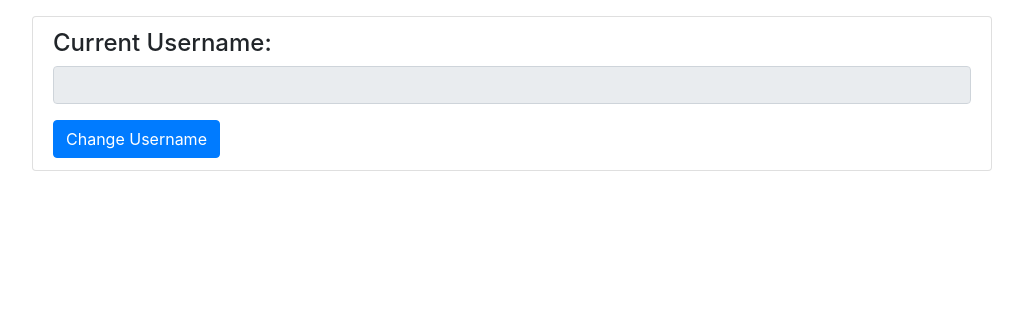
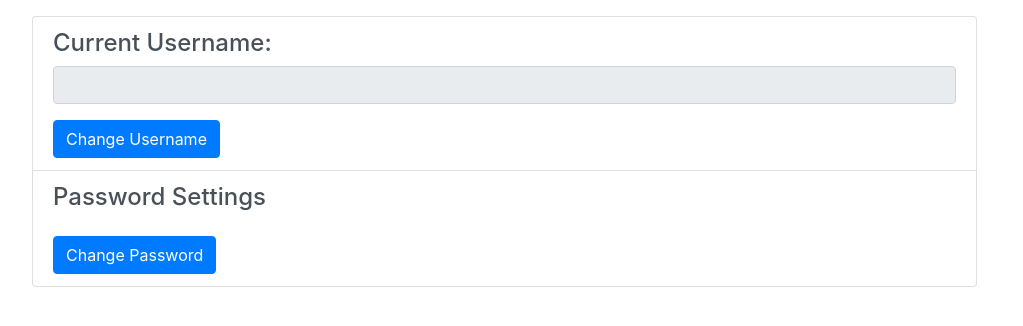
Before and after one commit to theodoregraham1/climbingTracker, a Django app: template templates/tracker/account_centre.html in a window 1280 px wide. Shown: the part 56-382 px from the top of the page, without its empty margins (128-1151 px from the left). Run offline with Django 5.2, Linux system fonts and the light colour scheme; the template is opened without the code that fills it, so the values that code supplies are empty; some libraries are stand-ins or nearby versions.

Commit message:
Start password editing

```diff
--- a/static/centres_display.js
+++ b/static/centres_display.js
@@ -23,6 +23,7 @@ function load_page() {
 	})
 		.then(response => response.json())
 		.then(centres => {
+			clear("centres-display")
 			if (centres.length < PAGE_SIZE) {
 				disable("page-next-btn")
 			} else {
--- a/templates/tracker/account_centre.html
+++ b/templates/tracker/account_centre.html
@@ -10,12 +10,19 @@
 {% endblock %}
 
 {% block body %}
-	<ul class="list-group">
-        <li id="change-username-li" class="list-group-item col-md-9 mx-auto">
+	<ul class="list-group col-md-9 mx-auto">
+        <li id="change-username-li" class="list-group-item list-group-item-action">
             <h4>Current Username:</h4>
             <input disabled id="old-username" class="form-control" type="text" value="{{ user.username }}">
 
             <button id="change-username-btn" class="btn btn-primary mt-3" onclick="open_username_editing()">Change Username</button>
         </li>
+
+        <li id="change-password-li" class="list-group-item list-group-item-action">
+            <h4>Password Settings</h4>
+            <button id="change-password-btn" class="btn btn-primary mt-3" onclick="open_password_editing()">Change Password</button>
+        </li>
     </ul>
 {% endblock %}
+
+<!-- TODO: Possibly split into user and centre settings -->
```
